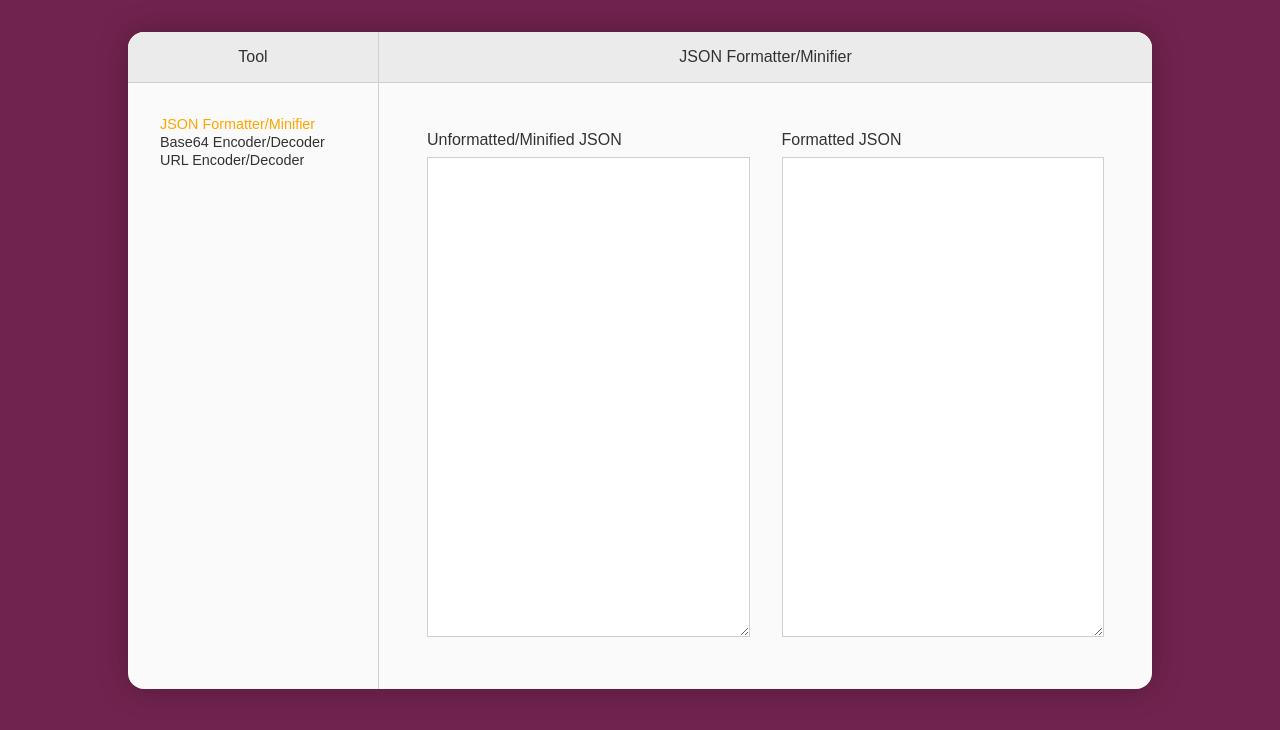
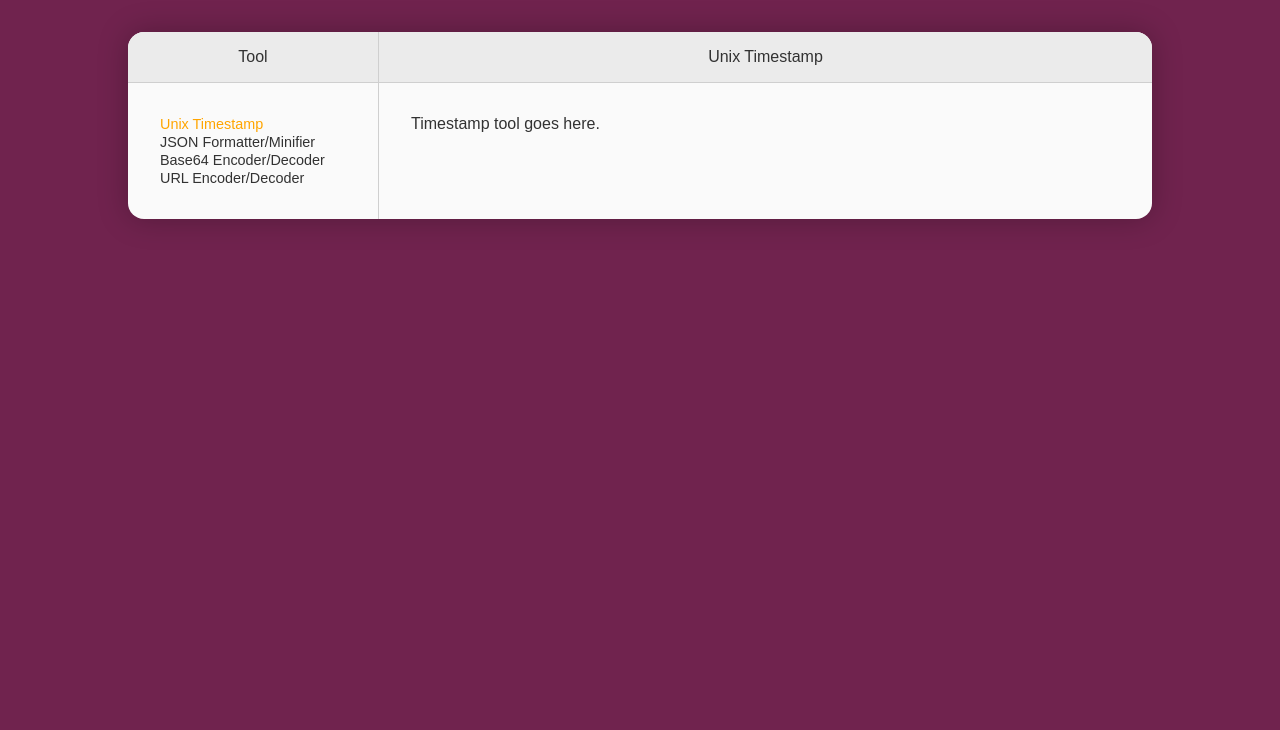
Before and after one commit to eliandoran/toolkit, a SvelteKit app: page / in a window 1280 px wide. Shown: the top 730 px of the page. Built offline with nearby package versions, Linux system fonts and the light colour scheme.

Commit message:
Add support for custom components per tool

```diff
--- /dev/null
+++ b/src/lib/components/unix-timestamp.svelte
@@ -0,0 +1 @@
+Timestamp tool goes here.
--- a/src/lib/model/tool.ts
+++ b/src/lib/model/tool.ts
@@ -1,3 +1,5 @@
+import type { ComponentType, SvelteComponent } from "svelte";
+
 export interface ToolConfiguration {
 
     /** A name identifying this tool, displayed to the user in the navigation and in the titles. */
@@ -13,6 +15,8 @@ export interface ToolConfiguration {
     // TODO: Unused
     allowSpellChecking?: boolean;
 
+    component: ComponentType;
+
 }
 
 export default abstract class Tool {
--- a/src/lib/tools/index.ts
+++ b/src/lib/tools/index.ts
@@ -1,8 +1,10 @@
 import Base64Tool from "./base64";
 import JsonFormatter from "./json-format";
+import UnixTimestamp from "./unix-timestamp";
 import UrlEncodeDecode from "./urlencode";
 
 export default [
+    new UnixTimestamp(),
     new JsonFormatter(),
     new Base64Tool(),
     new UrlEncodeDecode(),
--- /dev/null
+++ b/src/lib/tools/unix-timestamp.ts
@@ -0,0 +1,13 @@
+import Tool from "$lib/model/tool";
+import UnixTimestampComponent from "$lib/components/unix-timestamp.svelte";
+
+export default class UnixTimestamp extends Tool {
+
+    constructor() {
+        super({
+            name: "Unix Timestamp",
+            component: UnixTimestampComponent
+        });
+    }
+
+}
--- a/src/routes/+page.svelte
+++ b/src/routes/+page.svelte
@@ -158,6 +158,9 @@
     </header>
 
     <div class="inner-wrapper">
+        {#if tool.config.component}
+            <svelte:component this={tool.config.component} />
+        {:else}
             <section class="input">
                 <h3>{ tool.config.fromTitle || "Input" }</h3>
                 <textarea
@@ -175,5 +178,6 @@
                     value={outputText}></textarea>
                 <section class="log">{outputLog}</section>
             </section>
+        {/if}
     </div>
 </div>
```
Lines whose indentation alone changed are shown as unchanged.
